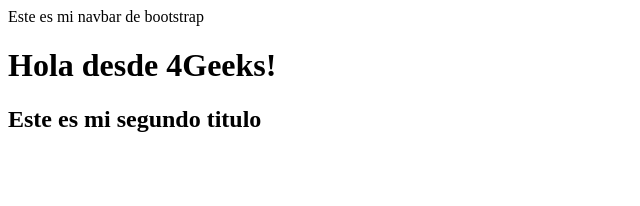
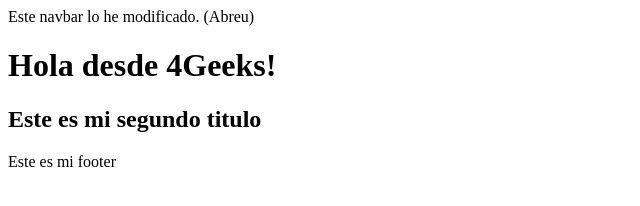
Before and after one commit to 4GeeksAcademy/josecaro02-Latam_PT_29-GIT, a plain HTML site: page index.html in a window 1280 px wide. Shown: the whole page, without its empty margins (0-640 px from the left). Drawn offline with Linux system fonts and the light colour scheme.

Commit message:
He modificado el navbar, y agregue un footer

```diff
--- a/index.html
+++ b/index.html
@@ -6,8 +6,11 @@
     <title>Document</title>
 </head>
 <body>
-    <nav>Este es mi navbar de bootstrap</nav>
+    <nav>Este navbar lo he modificado. (Abreu)</nav>
     <h1>Hola desde 4Geeks!</h1>
     <h2>Este es mi segundo titulo</h2>
+    <footer>
+        <p>Este es mi footer</p>
+    </footer>
 </body>
 </html>
```
